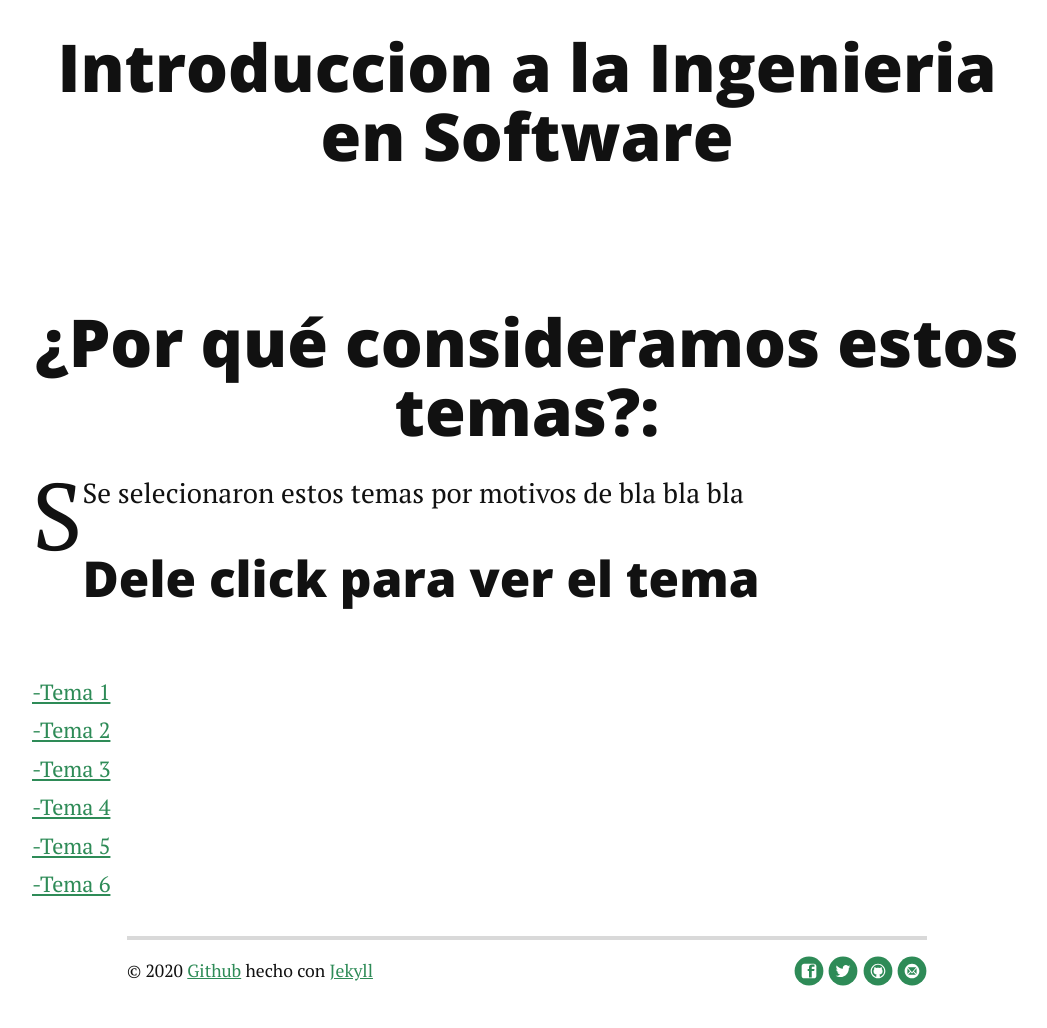
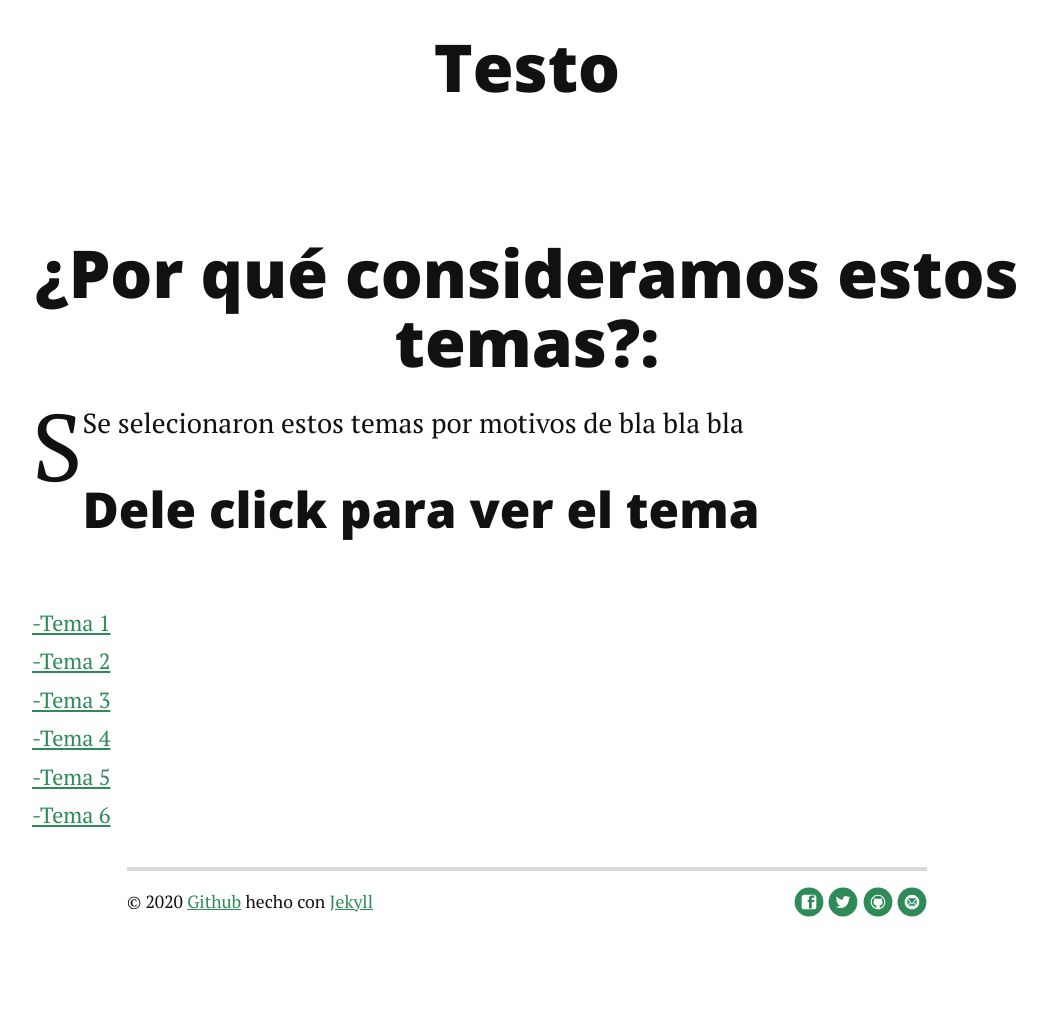
Before and after one commit to BlogdeLenguaje/BlogdeLenguaje.github.io, a Jekyll site: the page built from about.md, in a window 1280 px wide. Shown: the part 330-1358 px from the top of the page, without its empty margins (113-1160 px from the left). Built offline with Jekyll 4.4.1, drawn with Linux system fonts in a browser that asks for light colours; nearby versions of some CDN libraries; after the commit the page ends 1288 px from its top, so only the background shows below that; some of the changed lines change nothing that is shown.

Commit message:
Update about.md

```diff
--- a/about.md
+++ b/about.md
@@ -2,7 +2,7 @@
 layout: default
 title: Temas propuestos
 ---
-  <h1 class="pageTitle">Introduccion a la Ingenieria en Software</h1>
+  <h1 class="pageTitle">Testo</h1>
   <embed src="{{ '/assets/img/' | prepend: site.baseurl }}" autostarty="true" loop="true" volumen="30" width="0" height="0">
   <ul class="posts noList">
     {% for post in paginator.posts %}
@@ -24,9 +24,9 @@
  <h1><center>¿Por qué consideramos estos temas?:<br></center></h1>
  <p class="intro" aling="justify"><span class="dropcap">S</span>Se selecionaron estos temas por motivos de bla bla bla</p>
 <h2>Dele click para ver el tema</h2><br>
- <a href="https://luisvargasp.github.io/blog/tema1/">-Tema 1</a><br>
-  <a href="https://luisvargasp.github.io/blog/tema2/">-Tema 2</a><br>
-  <a href="https://luisvargasp.github.io/blog/tema3/">-Tema 3</a><br>
-  <a href="https://luisvargasp.github.io/blog/tema4/">-Tema 4</a><br>
-  <a href="https://luisvargasp.github.io/blog/tema5/">-Tema 5</a><br>
-  <a href="https://luisvargasp.github.io/blog/tema6/">-Tema 6</a><br>
+ <a href="https://blogdelenguaje.github.io/blog/tema1/">-Tema 1</a><br>
+  <a href="https://blogdelenguaje.github.io/blog/tema2/">-Tema 2</a><br>
+  <a href="https://blogdelenguaje.github.io/blog/tema3/">-Tema 3</a><br>
+  <a href="https://blogdelenguaje.github.io/blog/tema4/">-Tema 4</a><br>
+  <a href="https://blogdelenguaje.github.io/blog/tema5/">-Tema 5</a><br>
+  <a href="https://blogdelenguaje.github.io/blog/tema6/">-Tema 6</a><br>
```
